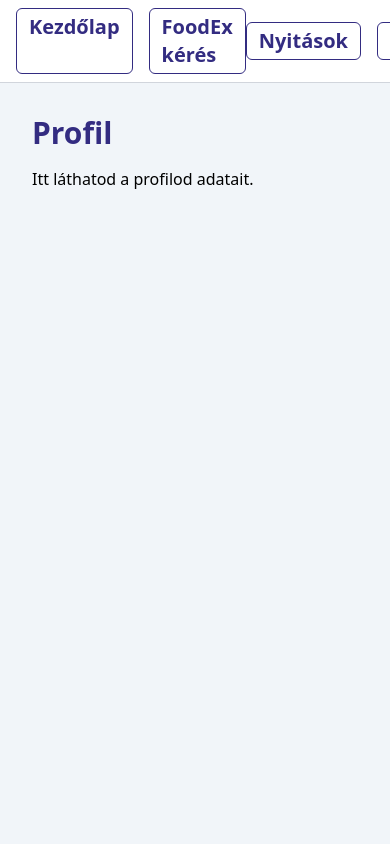
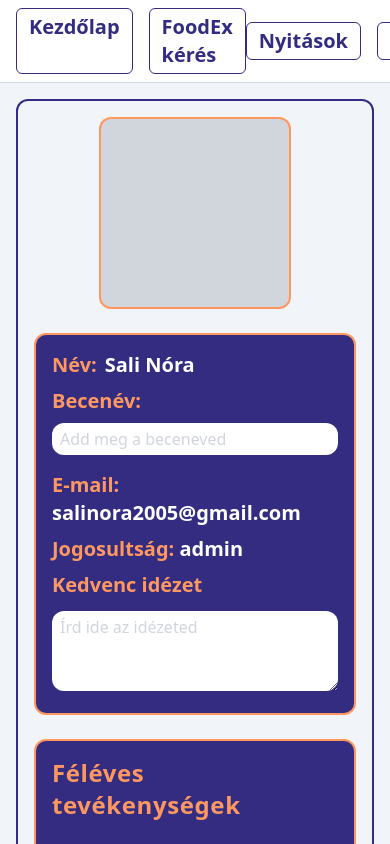
Before and after one commit to kir-dev/foodex-web, a Next.js app in the folder apps/frontend/: page /profile in a window 390 px wide. Shown: the top 844 px of the page. Built offline with nearby package versions, Linux system fonts and the light colour scheme.

Commit message:
profil oldal elkészítése. mobillal kompatibilis

```diff
--- a/apps/frontend/src/app/profile/page.tsx
+++ b/apps/frontend/src/app/profile/page.tsx
@@ -1,8 +1,61 @@
+'use client';
+
 export default function ProfilePage() {
   return (
-    <main className='p-8'>
-      <h1 className='text-3xl font-bold text-[#332C81] mb-4'>Profil</h1>
-      <p>Itt láthatod a profilod adatait.</p>
-    </main>
+    <div className='w-full flex justify-center p-4 sm:p-6'>
+      {/* Külső wrapper, ami összefogja az egészet */}
+      <div className=' rounded-xl border-2 border-[#332C81] p-4 sm:p-8 w-full max-w-6xl space-y-6'>
+        {/* Felső rész */}
+        <div className='flex flex-col md:flex-row gap-6'>
+          {/* Bal oldali kép placeholder */}
+          <div className='w-48 h-48 sm:w-60 sm:h-60 md:w-72 md:h-72 bg-gray-300 rounded-xl mx-auto md:mx-0 border-2 border-[#FF9860]' />
+
+          {/* Jobb oldali infó */}
+          <div className='flex-1 bg-[#332C81] border-2 border-[#FF9860] rounded-xl p-4'>
+            {/* Név + Becenév */}
+            <div className='mb-4 flex flex-col gap-2 md:flex-row md:items-center md:gap-4'>
+              <div className='flex items-center gap-2 text-xl font-semibold'>
+                <span className='text-[#FF9860]'>Név:</span>
+                <span className='text-white'>Sali Nóra</span>
+              </div>
+
+              <div className='flex flex-col md:flex-row md:items-center gap-2 w-full md:w-auto'>
+                <span className='text-[#FF9860] font-semibold text-xl'>Becenév:</span>
+                <input
+                  type='text'
+                  className='rounded-xl px-2 py-1 w-full md:w-48 bg-white text-black placeholder-gray-300'
+                  placeholder='Add meg a beceneved'
+                />
+              </div>
+            </div>
+
+            {/* Email */}
+            <div className='mb-2 text-xl font-semibold'>
+              <span className='text-[#FF9860]'>E-mail:</span> <span className='text-white'>salinora2005@gmail.com</span>
+            </div>
+
+            {/* Jogosultság */}
+            <div className='mb-2 text-xl font-semibold'>
+              <span className='text-[#FF9860]'>Jogosultság:</span> <span className='text-white'>admin</span>
+            </div>
+
+            {/* Idézet */}
+            <div>
+              <span className='text-[#FF9860] font-semibold text-xl'>Kedvenc idézet</span>
+              <textarea
+                className='w-full h-20 rounded-xl px-2 py-1 mt-3 bg-white text-black placeholder-gray-300'
+                placeholder='Írd ide az idézeted'
+              />
+            </div>
+          </div>
+        </div>
+
+        {/* Alsó rész */}
+        <div className='bg-[#332C81] border-2 border-[#FF9860] rounded-xl p-4'>
+          <h2 className='text-[#FF9860] font-semibold mb-2 text-2xl tracking-wide'>Féléves tevékenységek</h2>
+          <div className='h-40 bg-[#332C81]' />
+        </div>
+      </div>
+    </div>
   );
 }
```
